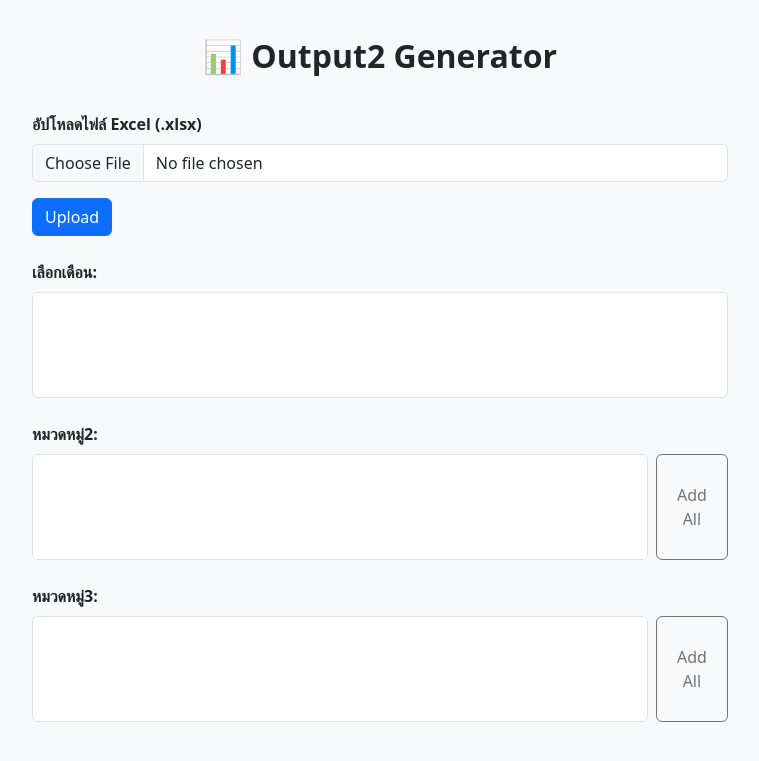
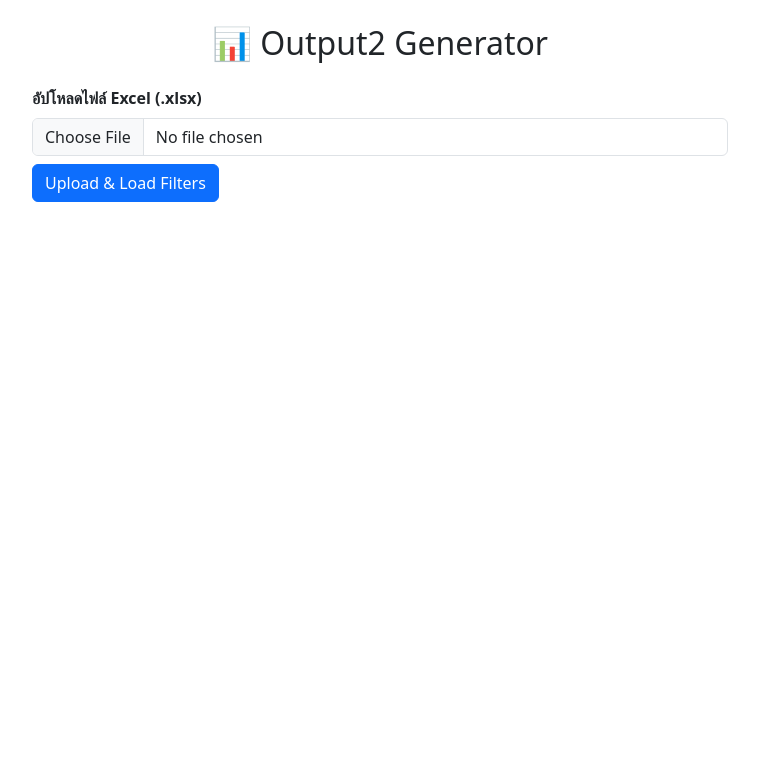
Before and after one commit to dogzamak/output2-generator, a Flask app: template templates/index.html in a window 1280 px wide. Shown: the top 761 px of the page, without its empty margins (260-1019 px from the left). Run offline with Flask 3, Linux system fonts and the light colour scheme; the template is opened without the code that fills it, so the values that code supplies are empty; some libraries are stand-ins or nearby versions.

Commit message:
Add files via upload

```diff
--- a/templates/index.html
+++ b/templates/index.html
@@ -1,109 +1,118 @@
+
 <!DOCTYPE html>
 <html lang="th">
 <head>
   <meta charset="UTF-8" />
-  <meta name="viewport" content="width=device-width, initial-scale=1.0"/>
+  <meta name="viewport" content="width=device-width, initial-scale=1.0" />
   <title>Output2 Generator</title>
-  <link href="https://cdn.jsdelivr.net/npm/bootstrap@5.3.0/dist/css/bootstrap.min.css" rel="stylesheet">
-  <style>
-    body { background-color: #f8f9fa; padding: 2rem; }
-    .container { max-width: 720px; margin: auto; }
-    .title { font-size: 2rem; font-weight: bold; text-align: center; margin-bottom: 2rem; }
-    .dropdown-section { margin-top: 1.5rem; }
-  </style>
+  <link rel="icon" href="data:,">
+  <link href="https://cdn.jsdelivr.net/npm/bootstrap@5.3.0/dist/css/bootstrap.min.css" rel="stylesheet" />
+  <link href="https://cdn.jsdelivr.net/npm/select2@4.1.0-rc.0/dist/css/select2.min.css" rel="stylesheet" />
 </head>
 <body>
-  <div class="container">
-    <div class="title">📊 Output2 Generator</div>
-    <form id="uploadForm">
+  <div class="container mt-4" style="max-width: 720px">
+    <h2 class="text-center mb-4">📊 Output2 Generator</h2>
+    <div class="mb-3">
+      <label class="form-label fw-bold">อัปโหลดไฟล์ Excel (.xlsx)</label>
+      <input type="file" class="form-control" id="fileInput" accept=".xlsx">
+      <button class="btn btn-primary mt-2" onclick="handleUpload()">Upload & Load Filters</button>
+    </div>
+    <div id="filters" style="display:none">
+      <div class="mb-2">
+        <label class="form-label fw-bold">เลือกเดือน (Month)</label>
+        <select class="form-select" multiple id="monthSelect"></select>
+      </div>
+      <div class="mb-2">
+        <label class="form-label fw-bold d-flex justify-content-between">
+          <span>หมวดหมู่2</span>
+          <button type="button" class="btn btn-sm btn-outline-secondary" onclick="selectAll('cat2Select')">เลือกทั้งหมด</button>
+        </label>
+        <select class="form-select" multiple id="cat2Select"></select>
+      </div>
+      <div class="mb-2">
+        <label class="form-label fw-bold d-flex justify-content-between">
+          <span>หมวดหมู่3</span>
+          <button type="button" class="btn btn-sm btn-outline-secondary" onclick="selectAll('cat3Select')">เลือกทั้งหมด</button>
+        </label>
+        <select class="form-select" multiple id="cat3Select"></select>
+      </div>
       <div class="mb-3">
-        <label for="rawFile" class="form-label fw-bold">อัปโหลดไฟล์ Excel (.xlsx)</label>
-        <input class="form-control" type="file" id="rawFile" name="rawFile" accept=".xlsx" required>
+        <label class="form-label fw-bold">ประเภทผลลัพธ์</label>
+        <div>
+          <input type="radio" name="filterType" value="top5" checked> แสดง Top 5
+          <input type="radio" name="filterType" value="all" class="ms-3"> แสดงทั้งหมด
+        </div>
       </div>
-      <button class="btn btn-primary" type="submit">Upload</button>
-    </form>
-
-    <div class="dropdown-section">
-      <label class="form-label fw-bold">เลือกเดือน:</label>
-      <select id="monthSelect" class="form-select mb-3" multiple></select>
-    </div>
-
-    <div class="dropdown-section">
-      <label class="form-label fw-bold">หมวดหมู่2:</label>
-      <div class="d-flex">
-        <select id="category2Select" class="form-select me-2" multiple></select>
-        <button type="button" id="addAllCategory2" class="btn btn-outline-secondary">Add All</button>
-      </div>
-    </div>
-
-    <div class="dropdown-section">
-      <label class="form-label fw-bold">หมวดหมู่3:</label>
-      <div class="d-flex">
-        <select id="category3Select" class="form-select me-2" multiple></select>
-        <button type="button" id="addAllCategory3" class="btn btn-outline-secondary">Add All</button>
-      </div>
+      <button class="btn btn-success" onclick="generateOutput2()">📥 ดาวน์โหลด Output2</button>
     </div>
   </div>
 
+  <script src="https://code.jquery.com/jquery-3.6.0.min.js"></script>
+  <script src="https://cdn.jsdelivr.net/npm/select2@4.1.0-rc.0/dist/js/select2.min.js"></script>
   <script>
-    const form = document.getElementById('uploadForm');
-    const rawFileInput = document.getElementById('rawFile');
-    const monthSelect = document.getElementById('monthSelect');
-    const category2Select = document.getElementById('category2Select');
-    const category3Select = document.getElementById('category3Select');
+    let rawFile = null;
+    async function handleUpload() {
+      const fileInput = document.getElementById("fileInput");
+      rawFile = fileInput.files[0];
+      if (!rawFile) {
+        alert("กรุณาเลือกไฟล์ก่อน");
+        return;
+      }
+      const formData = new FormData();
+      formData.append("rawFile", rawFile);
+      const res = await fetch("https://output2-generator-production.up.railway.app/extract_months_categories", {
+        method: "POST",
+        body: formData
+      });
+      const data = await res.json();
+      loadOptions("monthSelect", data.months);
+      loadOptions("cat2Select", data.category2);
+      loadOptions("cat3Select", data.category3);
+      document.getElementById("filters").style.display = "block";
+      $(".form-select").select2({ width: '100%' });
+    }
 
-    const API_BASE = "https://output2-generator-production.up.railway.app";
+    function loadOptions(id, values) {
+      const el = document.getElementById(id);
+      el.innerHTML = "";
+      values.forEach(val => {
+        const option = document.createElement("option");
+        option.value = val;
+        option.textContent = val;
+        el.appendChild(option);
+      });
+    }
 
-    form.addEventListener('submit', async (e) => {
-      e.preventDefault();
+    function selectAll(id) {
+      const el = document.getElementById(id);
+      for (const option of el.options) {
+        option.selected = true;
+      }
+      $(`#${id}`).trigger('change');
+    }
 
-      const file = rawFileInput.files[0];
-      if (!file) return alert("กรุณาเลือกไฟล์ก่อน");
+    async function generateOutput2() {
+      const formData = new FormData();
+      formData.append("rawFile", rawFile);
+      const months = $('#monthSelect').val();
+      const cat2 = $('#cat2Select').val();
+      const cat3 = $('#cat3Select').val();
+      const type = document.querySelector('input[name="filterType"]:checked').value;
+      months.forEach(m => formData.append("months[]", m));
+      cat2.forEach(c => formData.append("category2[]", c));
+      cat3.forEach(c => formData.append("category3[]", c));
+      formData.append("filterType", type);
 
-      const formData = new FormData();
-      formData.append("rawFile", file);
-
-      try {
-        const res = await fetch(`${API_BASE}/extract_months_categories`, {
-          method: "POST",
-          body: formData
-        });
-
-        const data = await res.json();
-        if (data.error) throw new Error(data.error);
-
-        // Clear and fill options
-        const createOptions = (selectElem, values) => {
-          selectElem.innerHTML = '';
-          values.forEach(v => {
-            const option = document.createElement('option');
-            option.value = v;
-            option.textContent = v;
-            selectElem.appendChild(option);
-          });
-        };
-
-        // Sort months from old to new
-        const monthOrder = data.months.sort((a, b) => {
-          const getDate = str => new Date(str.replace(/([a-zA-Z]+)\s(\d{4})/, '1 $1 $2'));
-          return getDate(a) - getDate(b);
-        });
-
-        createOptions(monthSelect, monthOrder);
-        createOptions(category2Select, data.category2);
-        createOptions(category3Select, data.category3);
-      } catch (err) {
-        alert("❌ เกิดข้อผิดพลาดในการเชื่อมต่อเซิร์ฟเวอร์\n" + err.message);
-      }
-    });
-
-    document.getElementById("addAllCategory2").addEventListener("click", () => {
-      [...category2Select.options].forEach(opt => opt.selected = true);
-    });
-
-    document.getElementById("addAllCategory3").addEventListener("click", () => {
-      [...category3Select.options].forEach(opt => opt.selected = true);
-    });
+      const res = await fetch("https://output2-generator-production.up.railway.app/generate_output2", {
+        method: "POST",
+        body: formData
+      });
+      const blob = await res.blob();
+      const link = document.createElement('a');
+      link.href = window.URL.createObjectURL(blob);
+      link.download = "Output2.xlsx";
+      link.click();
+    }
   </script>
 </body>
 </html>
```
